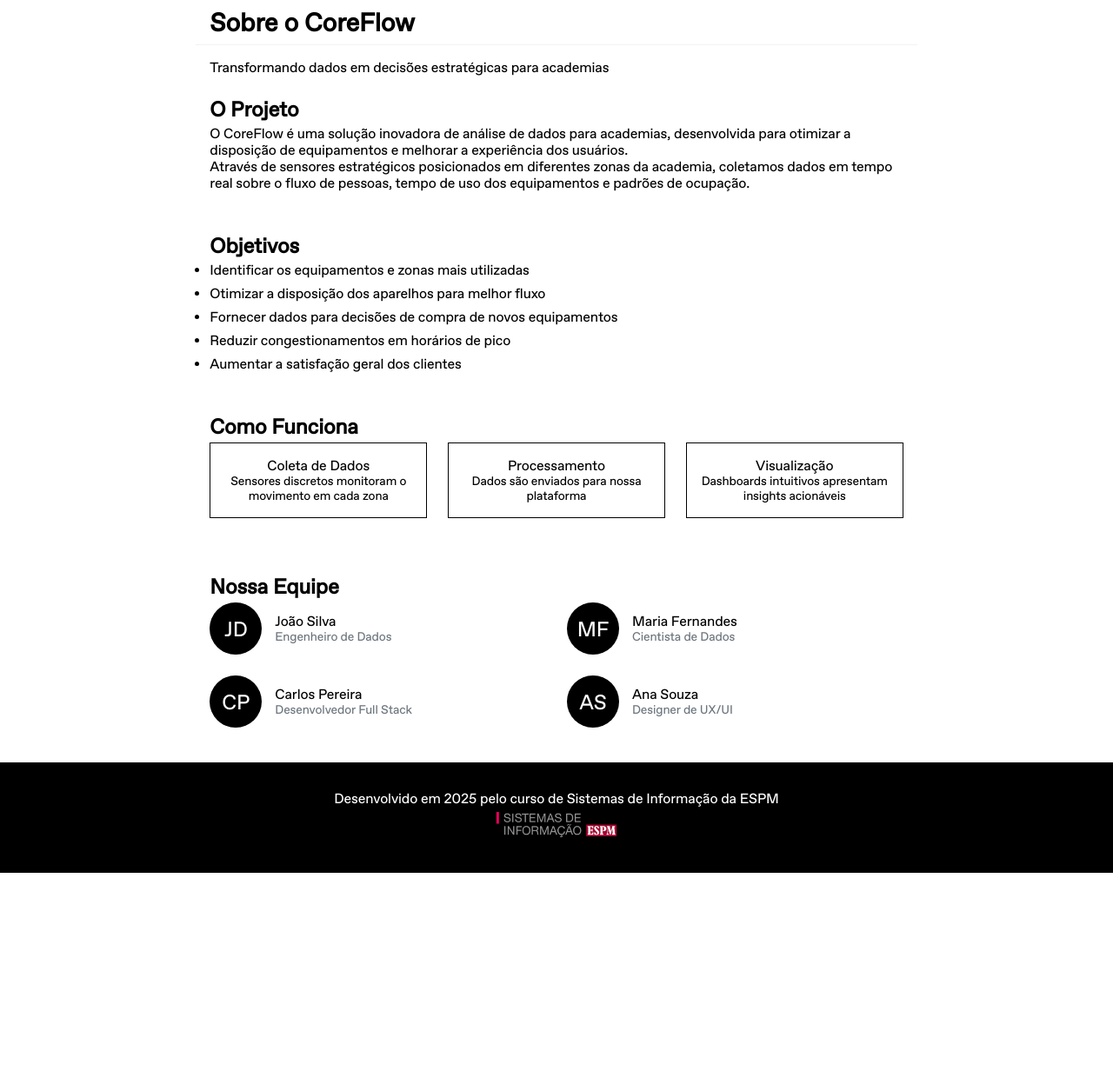
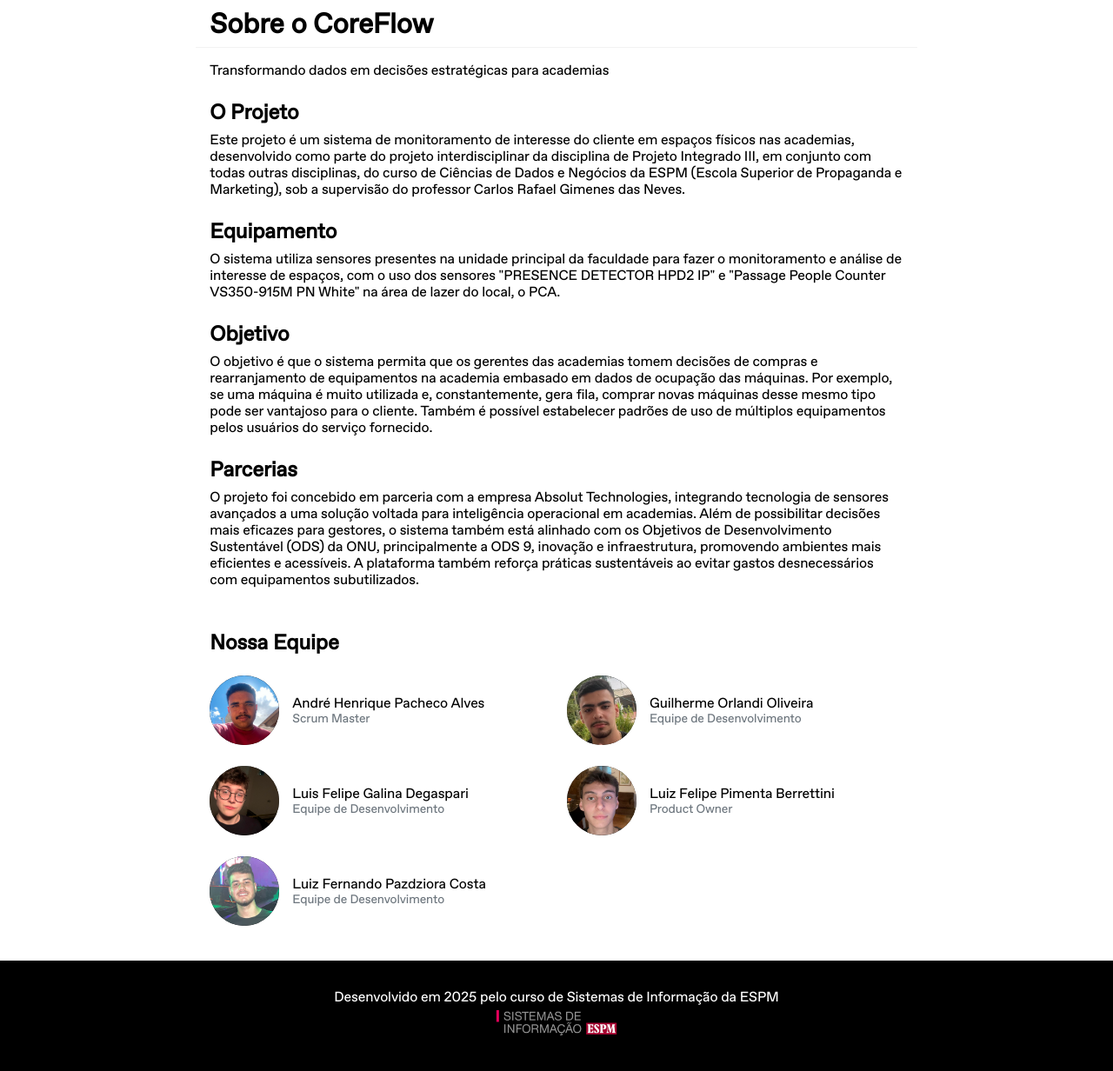
Before and after one commit to tech-espm/inter-3sem-2025-analise-academia, a Flask app: page /sobre in a window 1280 px wide. Shown: the part 79-1311 px from the top of the page at 87% size. Before the commit the page ends 1083 px from the top, so only its background shows below. Run offline with Flask 3, Linux system fonts and the light colour scheme; parts of the project's set-up code (start-up, migrations or seed data) failed here and were passed over; some libraries are stand-ins or nearby versions.

Commit message:
Mudanças no front, add gráfico linhas (alterar query)
Co-authored-by: André Alves <andre-alves77@users.noreply.github.com>

```diff
--- a/app.py
+++ b/app.py
@@ -122,6 +122,27 @@ def obterUsoMedioZona():
 
     return json.jsonify({"uso_medio_zona": resultado})
 
+@app.route("/obterUsoMedioHora")
+def obterUsoMedioHora():
+
+    data_inicial = request.args.get('data_inicial')
+    data_final = request.args.get('data_final')
+
+    if not data_inicial or not data_final:
+        return json.jsonify({"erro": "Parâmetros obrigatórios não informados"}), 400
+
+    dados = banco.listarUsoMedioHora(data_inicial, data_final)
+
+    horas = {}
+    for x in dados:
+        horas[x["hora"]] = float(x["media_pessoas"])
+
+    for i in range(0, 24):
+        if i not in horas:
+            horas[i] = 0
+
+    return json.jsonify({"uso_medio_hora": horas})
+
 @app.get('/obterTempoReal')
 def obterTempoReal():
     # Obter o maior id do banco
--- a/templates/index/sobre.html
+++ b/templates/index/sobre.html
@@ -7,91 +7,76 @@
 		<div class="col-lg-8 mx-auto">
 			<div class="card">
 				<div class="card-header bg-white">
-					<h3 class="mb-0" style="font-size: 22pt;">Sobre o CoreFlow</h3>
+					<h3 class="mb-0 fs-2">Sobre o CoreFlow</h3>
 				</div>
 				<div class="card-body">
 					<h5 class="text-primary mb-4">Transformando dados em decisões estratégicas para academias</h5>
 
 					<div class="mb-5">
-						<h6 class="mb-1" style="font-size: 18pt; font-weight: bold !important;">O Projeto</h6>
-						<p>O CoreFlow é uma solução inovadora de análise de dados para academias, desenvolvida para otimizar a disposição de equipamentos e melhorar a experiência dos usuários.</p>
-						<p>Através de sensores estratégicos posicionados em diferentes zonas da academia, coletamos dados em tempo real sobre o fluxo de pessoas, tempo de uso dos equipamentos e padrões de ocupação.</p>
+						<h6 class="mb-2 fw-bold fs-4">O Projeto</h6>
+						<p class="mb-4">
+							Este projeto é um sistema de monitoramento de interesse do cliente em espaços físicos nas academias, desenvolvido como parte do projeto interdisciplinar da disciplina de Projeto Integrado III, em conjunto com todas outras disciplinas, do curso de Ciências de Dados e Negócios da ESPM (Escola Superior de Propaganda e Marketing), sob a supervisão do professor Carlos Rafael Gimenes das Neves.
+						</p>
+						<h6 class="mb-2 fw-bold fs-4">Equipamento</h6>
+						<p class="mb-4">
+							O sistema utiliza sensores presentes na unidade principal da faculdade para fazer o monitoramento e análise de interesse de espaços, com o uso dos sensores "PRESENCE DETECTOR HPD2 IP" e "Passage People Counter VS350-915M PN White" na área de lazer do local, o PCA.
+						</p>
+						<h6 class="mb-2 fw-bold fs-4">Objetivo</h6>
+						<p class="mb-4">
+							O objetivo é que o sistema permita que os gerentes das academias tomem decisões de compras e rearranjamento de equipamentos na academia embasado em dados de ocupação das máquinas. Por exemplo, se uma máquina é muito utilizada e, constantemente, gera fila, comprar novas máquinas desse mesmo tipo pode ser vantajoso para o cliente. Também é possível estabelecer padrões de uso de múltiplos equipamentos pelos usuários do serviço fornecido.
+						</p>
+						<h6 class="mb-2 fw-bold fs-4">Parcerias</h6>
+						<p class="mb-4">
+							O projeto foi concebido em parceria com a empresa Absolut Technologies, integrando tecnologia de sensores avançados a uma solução voltada para inteligência operacional em academias. Além de possibilitar decisões mais eficazes para gestores, o sistema também está alinhado com os Objetivos de Desenvolvimento Sustentável (ODS) da ONU, principalmente a ODS 9, inovação e infraestrutura, promovendo ambientes mais eficientes e acessíveis. A plataforma também reforça práticas sustentáveis ao evitar gastos desnecessários com equipamentos subutilizados.
+						</p>
 					</div>
 
-					<div class="mb-5">
-						<h6 class="mb-1" style="font-size: 18pt; font-weight: bold !important;">Objetivos</h6>
-						<ul>
-							<li class="mb-2">Identificar os equipamentos e zonas mais utilizadas</li>
-							<li class="mb-2">Otimizar a disposição dos aparelhos para melhor fluxo</li>
-							<li class="mb-2">Fornecer dados para decisões de compra de novos equipamentos</li>
-							<li class="mb-2">Reduzir congestionamentos em horários de pico</li>
-							<li class="mb-2">Aumentar a satisfação geral dos clientes</li>
-						</ul>
-					</div>
-
-					<div class="mb-4">
-						<h6 class="mb-1" style="font-size: 18pt; font-weight: bold !important;">Como Funciona</h6>
-						<div class="row">
-							<div class="col-md-4 mb-3">
-								<div class="text-center p-3 border rounded">
-									<i class="fas fa-sensor fa-2x text-primary mb-3"></i>
-									<h6>Coleta de Dados</h6>
-									<p class="small">Sensores discretos monitoram o movimento em cada zona</p>
-								</div>
-							</div>
-							<div class="col-md-4 mb-3">
-								<div class="text-center p-3 border rounded">
-									<i class="fas fa-cloud fa-2x text-primary mb-3"></i>
-									<h6>Processamento</h6>
-									<p class="small">Dados são enviados para nossa plataforma</p>
-								</div>
-							</div>
-							<div class="col-md-4 mb-3">
-								<div class="text-center p-3 border rounded">
-									<i class="fas fa-chart-line fa-2x text-primary mb-3"></i>
-									<h6>Visualização</h6>
-									<p class="small">Dashboards intuitivos apresentam insights acionáveis</p>
-								</div>
-							</div>
-						</div>
-					</div>
 
 					<div class="team-section mt-5">
-						<h6 class="mb-1" style="font-size: 18pt; font-weight: bold !important;">Nossa Equipe</h6>
+						<h6 class="mb-4" style="font-size: 18pt; font-weight: bold !important;">Nossa Equipe</h6>
 						<div class="row">
 							<div class="col-md-6 mb-4">
 								<div class="d-flex align-items-center">
-									<div class="rounded-circle bg-primary text-white d-flex align-items-center justify-content-center" style="width: 60px; height: 60px; font-size: 1.5rem; margin-right: 15px;">JD</div>
+									<div class="rounded-circle bg-primary text-white d-flex align-items-center justify-content-center" style="width: 80px; height: 80px; font-size: 1.5rem; margin-right: 15px;"><img class="rounded-circle" src="../../static/img/andre.png" /></div>
 									<div>
-										<h6 class="mb-0">João Silva</h6>
-										<p class="small text-muted mb-0">Engenheiro de Dados</p>
+										<h6 class="mb-0">André Henrique Pacheco Alves</h6>
+										<p class="small text-muted mb-0">Scrum Master</p>
 									</div>
 								</div>
 							</div>
 							<div class="col-md-6 mb-4">
 								<div class="d-flex align-items-center">
-									<div class="rounded-circle bg-primary text-white d-flex align-items-center justify-content-center" style="width: 60px; height: 60px; font-size: 1.5rem; margin-right: 15px;">MF</div>
+									<div class="rounded-circle bg-primary text-white d-flex align-items-center justify-content-center" style="width: 80px; height: 80px; font-size: 1.5rem; margin-right: 15px;"><img class="rounded-circle" src="../../static/img/gui.png" /></div>
 									<div>
-										<h6 class="mb-0">Maria Fernandes</h6>
-										<p class="small text-muted mb-0">Cientista de Dados</p>
+										<h6 class="mb-0">Guilherme Orlandi Oliveira</h6>
+										<p class="small text-muted mb-0">Equipe de Desenvolvimento</p>
 									</div>
 								</div>
 							</div>
 							<div class="col-md-6 mb-4">
 								<div class="d-flex align-items-center">
-									<div class="rounded-circle bg-primary text-white d-flex align-items-center justify-content-center" style="width: 60px; height: 60px; font-size: 1.5rem; margin-right: 15px;">CP</div>
+									<div class="rounded-circle bg-primary text-white d-flex align-items-center justify-content-center" style="width: 80px; height: 80px; font-size: 1.5rem; margin-right: 15px;"><img class="rounded-circle" src="../../static/img/boca.png" /></div>
 									<div>
-										<h6 class="mb-0">Carlos Pereira</h6>
-										<p class="small text-muted mb-0">Desenvolvedor Full Stack</p>
+										<h6 class="mb-0">Luis Felipe Galina Degaspari</h6>
+										<p class="small text-muted mb-0">Equipe de Desenvolvimento</p>
 									</div>
 								</div>
 							</div>
 							<div class="col-md-6 mb-4">
 								<div class="d-flex align-items-center">
-									<div class="rounded-circle bg-primary text-white d-flex align-items-center justify-content-center" style="width: 60px; height: 60px; font-size: 1.5rem; margin-right: 15px;">AS</div>
+									<div class="rounded-circle bg-primary text-white d-flex align-items-center justify-content-center" style="width: 80px; height: 80px; font-size: 1.5rem; margin-right: 15px;"><img class="rounded-circle" src="../../static/img/pimenta.png" /></div>
 									<div>
-										<h6 class="mb-0">Ana Souza</h6>
-										<p class="small text-muted mb-0">Designer de UX/UI</p>
+										<h6 class="mb-0">Luiz Felipe Pimenta Berrettini</h6>
+										<p class="small text-muted mb-0">Product Owner</p>
+									</div>
+								</div>
+							</div>
+							<div class="col-md-6 mb-4">
+								<div class="d-flex align-items-center">
+									<div class="rounded-circle bg-primary text-white d-flex align-items-center justify-content-center" style="width: 80px; height: 80px; font-size: 1.5rem; margin-right: 15px;"><img class="rounded-circle" src="../../static/img/luizao.png" /></div>
+									<div>
+										<h6 class="mb-0">Luiz Fernando Pazdziora Costa</h6>
+										<p class="small text-muted mb-0">Equipe de Desenvolvimento</p>
 									</div>
 								</div>
 							</div>
```
Also changed, not shown: banco.py (+27 -0 lines), static/js/pages/dashboard.js (+48 -2 lines), templates/index/dashboard.html (+15 -0 lines), README.md, static/img/andre.png (added), static/img/boca.png (added), static/img/gui.png (added), static/img/luizao.png (added), static/img/pimenta.png (added).
